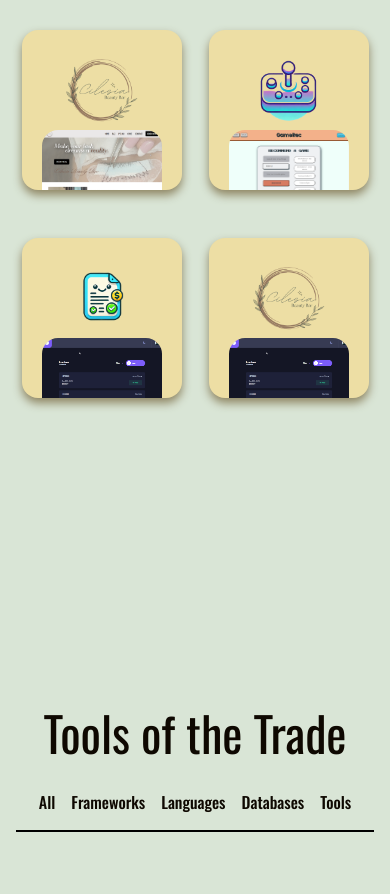
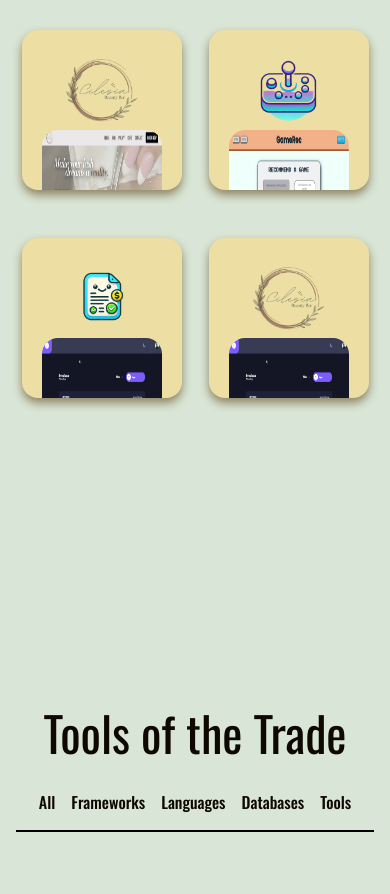
Before and after one commit to eosook/portfolio, a React (Vite) app: page / in a window 390 px wide. Shown: the part 1242-2136 px from the top of the page. Built offline with nearby package versions, Linux system fonts and the light colour scheme.

Commit message:
reworks layout for expanded project  cards

```diff
--- a/src/components/Projects/ProjectCard/ProjectCard.jsx
+++ b/src/components/Projects/ProjectCard/ProjectCard.jsx
@@ -26,7 +26,6 @@ export default function ProjectCard({
   const isTablet = width < 1280;
 
   function mobileClose() {
-    console.log("hi");
     if (isMobile) {
       setMobileAnimationComplete(true);
     }
@@ -44,7 +43,7 @@ export default function ProjectCard({
         expanded: {
           width: "100vw",
           height: "600px",
-          borderRadius: 48,
+          borderRadius: 24,
           position: ["relative", "absolute", "relative"],
         },
         collapsed: { width: "160px", height: "160px", borderRadius: 16 },
@@ -67,7 +66,7 @@ export default function ProjectCard({
     } else {
       cardVariants = {
         expanded: {
-          width: ["300px", "600px", "1200px"],
+          width: ["300px", "600px", "1000px"],
           height: "600px",
           borderRadius: 48,
           zIndex: 1,
@@ -102,13 +101,13 @@ export default function ProjectCard({
             }
           }}
           variants={cardVariants}
-          initial={{  }}
+          initial={{}}
           animate={selectedWork == projectNumber ? "expanded" : "collapsed"}
           exit={{}}
           transition={{
             visualDuration: 0.75,
             times: [0, 0.5, 1],
-            delay: 0.25
+            delay: 0.25,
           }}
           onAnimationComplete={() => {
             if (selectedWork !== projectNumber) {
@@ -121,18 +120,23 @@ export default function ProjectCard({
                   scale: 1.1,
                   transition: { type: "spring", bounce: 0.5, duration: 0.3 },
                   borderRadius: 48,
-                  border: "2px solid color-mix(in srgb, var(--primary) 60%, black)"
+                  border:
+                    "2px solid color-mix(in srgb, var(--primary) 60%, black)",
                 }
               : ""
           }
           whileTap={{ scale: 0.9 }}
         >
           <img
-            className="project-card__logo"
+            className={
+              selectedWork == projectNumber
+                ? "project-card__logo project-card__logo--remove"
+                : "project-card__logo"
+            }
             src={logo}
             alt={`${title} logo`}
           />
-
+          <div className="project-card__wrapper">
             {selectedWork === projectNumber && (
               <ProjectCardContent
                 logo={logo}
@@ -146,7 +150,10 @@ export default function ProjectCard({
             <ProjectCardImage
               image={image}
               expanded={selectedWork === projectNumber}
+              isMobile={isMobile}
+              isTablet={isTablet}
             />
+          </div>
         </motion.div>
       ) : showOtherCards ? (
         <motion.div
@@ -157,9 +164,10 @@ export default function ProjectCard({
               ? "project-card project-card__remove"
               : "project-card"
           }
-          initial={{ scale: 1, opacity: 1, padding: 0 }}
-          animate={{ scale: 0, display: "none", opacity: 0, padding: 0 }}
-          exit={{ }}
+          layout
+          initial={{ scale: 0, opacity: 1, padding: 0 }}
+          animate={{ scale: 1, display: "none", opacity: 0, padding: 0 }}
+          exit={{scale: 0, display: "none", opacity: 0, padding: 0}}
           onAnimationComplete={() => mobileClose()}
           transition={{ duration: 0.25, ease: "easeInOut" }}
         ></motion.div>
--- a/src/components/Projects/ProjectCard/ProjectCard.scss
+++ b/src/components/Projects/ProjectCard/ProjectCard.scss
@@ -18,6 +18,10 @@ $work-container-background: rgb(78, 217, 255);
 
   &__expanded{
     padding: $padding-l;
+
+    @include tablet{
+      padding: 2rem 4rem;
+    }
   }
 
   &__remove{
@@ -30,7 +34,10 @@ $work-container-background: rgb(78, 217, 255);
     margin: -52px 0 32px;
 
     @include tablet{
-      margin: -68px 0 48px;
+      margin: 0 0 -24px ;
+    }
+    @include desktop{
+      margin: 0;
     }
 
     &:hover{
@@ -38,6 +45,11 @@ $work-container-background: rgb(78, 217, 255);
     }
   }
 
+  &__wrapper{
+    @include desktop{
+
+    }
+  }
   &__container{
     width: 100%;
     max-width: 500px;
@@ -89,6 +101,10 @@ $work-container-background: rgb(78, 217, 255);
       width: 120px;
       height: 120px;
     }
+
+    &--remove{
+      display: none;
+    }
   }
 
   &__techs{
@@ -114,19 +130,24 @@ $work-container-background: rgb(78, 217, 255);
 
   &__image {
     display: flex;
-    width: 100%;
+    width: 250px;
+    max-width: 100%;
     height: 180px;
     border-radius: 16px;
+    margin: 0 auto;
 
     &-expanded{
       margin: 2rem auto 0;
       width: 100%;
-      height: 400px;
+      height: auto;
 
       @include tablet{
-        width: 600px;
-        height: auto;
+        width: 550px;
+        height: 450px;
         margin-top: 2rem;
+      }
+      &:hover{
+        cursor: pointer;
       }
     }
   }
--- a/src/components/Projects/ProjectCard/ProjectCardContent.jsx
+++ b/src/components/Projects/ProjectCard/ProjectCardContent.jsx
@@ -22,6 +22,12 @@ export default function ProjectCardContent({
         alt="Back"
       />
       <div className="project-card__content">
+        <div className="project-card__content-top">
+          <img
+            className="project-card__logo"
+            src={logo}
+            alt={`${title} logo`}
+          />
           <h2 className="project-card__title">
             {title}{" "}
             <img
@@ -31,6 +37,7 @@ export default function ProjectCardContent({
               alt="Open"
             />
           </h2>
+        </div>
         <p className="project-card__description">{description}</p>
       </div>
 
--- a/src/components/Projects/ProjectCard/ProjectCardImage.jsx
+++ b/src/components/Projects/ProjectCard/ProjectCardImage.jsx
@@ -1,11 +1,40 @@
-export default function ProjectCardImage({ image, expanded }) {
+import { motion } from "framer-motion";
+import { useState } from "react";
+
+var imageAnimation = {}
+
+export default function ProjectCardImage({ image, expanded, isMobile, isTablet }) {
+  const [imageClicked, setImageClicked] = useState(false);
+
+  if(isMobile){
+    imageAnimation = {
+      moveUp: { translateY: -150, transition: { type: "spring", dampness: 0.2, bounce: 0.25, duration: 0.5 } },
+    }
+  } else if (isTablet){
+    imageAnimation = {
+      moveUp: { translateY: -300, transition: { type: "spring", dampness: 0.2, bounce: 0.25, duration: 0.5 } },
+    }
+  } else {
+    imageAnimation = {
+      moveUp: { translateY: -300, transition: { type: "spring", dampness: 0.2, bounce: 0.25, duration: 0.5 } },
+    }
+  }
+  function moveImage(){
+    if (expanded){
+      setImageClicked(!imageClicked);
+    }
+  }
   return (
-    <img
+    <motion.img
       className={
         expanded
           ? "project-card__image project-card__image-expanded"
           : "project-card__image"
       }
+      onClick={moveImage}
+      variants={imageAnimation}
+      animate={imageClicked ? expanded ? 'moveUp' : { translateY: -30 }: ""}
+      whileHover={{ scale: 1.05 }}
       src={image}
       alt="Project Screenshot"
     />
```
Lines whose indentation alone changed are shown as unchanged.
